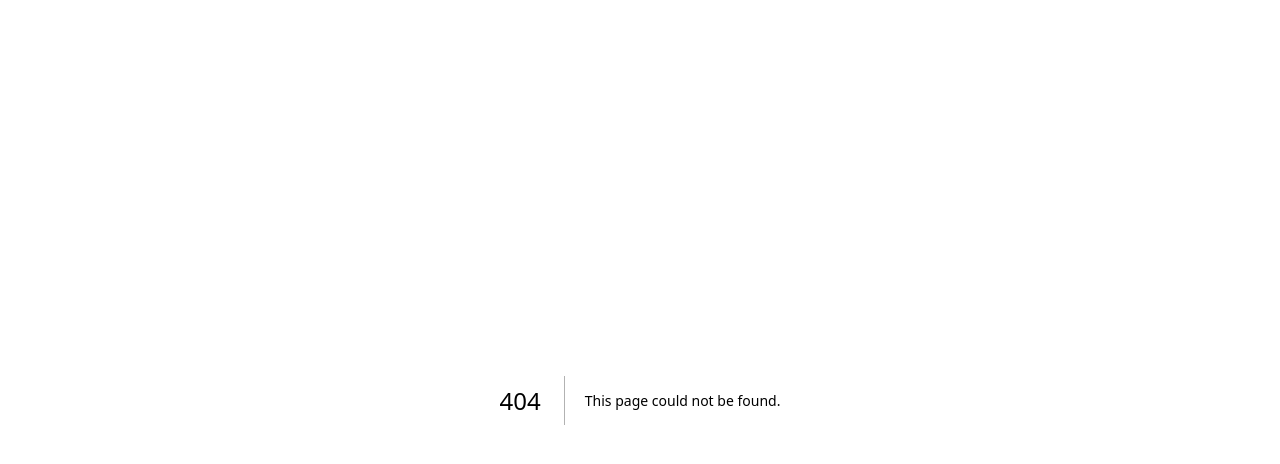
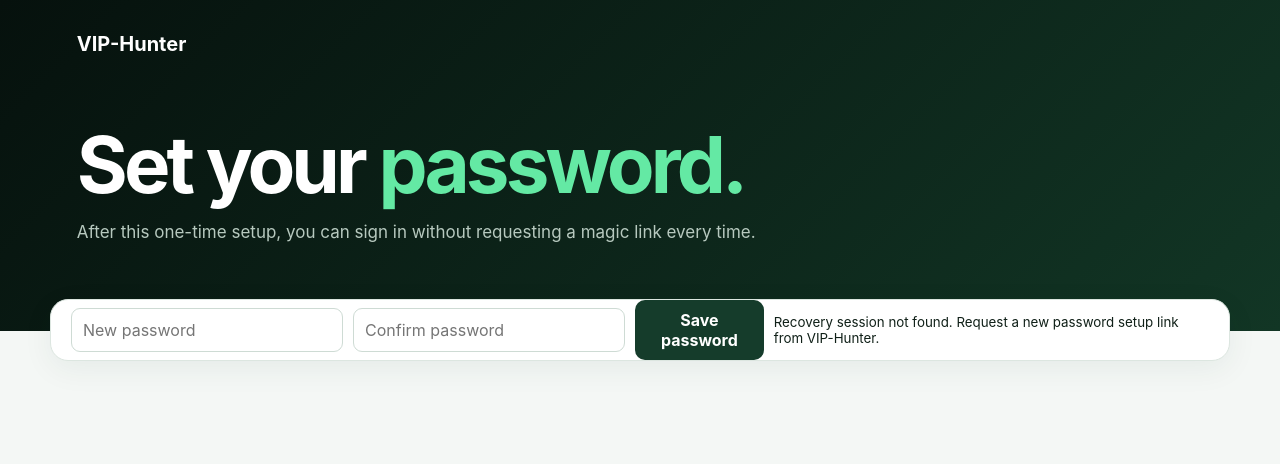
Before and after one commit to Karthi7170/vip-hunter, a Next.js app: page /update-password in a window 1280 px wide. Before the commit this address had no page. Shown: the top 464 px of the page. Built offline with nearby package versions, Linux system fonts and the light colour scheme; no server answers.

Commit message:
Add password reset page for VIP-Hunter

```diff
--- /dev/null
+++ b/app/update-password/page.tsx
@@ -0,0 +1,113 @@
+"use client";
+
+import { useEffect, useMemo, useState } from "react";
+import { LoaderCircle } from "lucide-react";
+import { createBrowserSupabase } from "@/lib/supabase-browser";
+
+export default function UpdatePasswordPage() {
+  const sb = useMemo(() => createBrowserSupabase(), []);
+  const [password, setPassword] = useState("");
+  const [confirm, setConfirm] = useState("");
+  const [loading, setLoading] = useState(true);
+  const [ready, setReady] = useState(false);
+  const [message, setMessage] = useState("Checking your recovery session…");
+
+  useEffect(() => {
+    let alive = true;
+
+    (async () => {
+      const {
+        data: { session },
+      } = await sb.auth.getSession();
+
+      if (!alive) return;
+      setReady(Boolean(session));
+      setLoading(false);
+      setMessage(
+        session
+          ? "Enter a new password for VIP-Hunter."
+          : "Recovery session not found. Request a new password setup link from VIP-Hunter.",
+      );
+    })();
+
+    const { data } = sb.auth.onAuthStateChange((_event, session) => {
+      if (!alive) return;
+      setReady(Boolean(session));
+      setLoading(false);
+      if (session) setMessage("Enter a new password for VIP-Hunter.");
+    });
+
+    return () => {
+      alive = false;
+      data.subscription.unsubscribe();
+    };
+  }, [sb]);
+
+  async function updatePassword(event: React.FormEvent) {
+    event.preventDefault();
+
+    if (password.length < 8) {
+      setMessage("Use at least 8 characters.");
+      return;
+    }
+
+    if (password !== confirm) {
+      setMessage("The passwords do not match.");
+      return;
+    }
+
+    setLoading(true);
+    setMessage("Updating password…");
+    const { error } = await sb.auth.updateUser({ password });
+    setLoading(false);
+
+    if (error) {
+      setMessage(`Password update error: ${error.message}`);
+      return;
+    }
+
+    setMessage("Password updated. Redirecting to VIP-Hunter…");
+    window.setTimeout(() => {
+      window.location.href = "/";
+    }, 900);
+  }
+
+  return (
+    <main>
+      <section className="hero">
+        <b className="brand">VIP-Hunter</b>
+        <h1>
+          Set your <span>password.</span>
+        </h1>
+        <p>After this one-time setup, you can sign in without requesting a magic link every time.</p>
+      </section>
+
+      <form className="panel login" onSubmit={updatePassword}>
+        <input
+          type="password"
+          required
+          minLength={8}
+          autoComplete="new-password"
+          value={password}
+          onChange={(event) => setPassword(event.target.value)}
+          placeholder="New password"
+          disabled={!ready || loading}
+        />
+        <input
+          type="password"
+          required
+          minLength={8}
+          autoComplete="new-password"
+          value={confirm}
+          onChange={(event) => setConfirm(event.target.value)}
+          placeholder="Confirm password"
+          disabled={!ready || loading}
+        />
+        <button type="submit" disabled={!ready || loading}>
+          {loading ? <LoaderCircle className="spin" size={16} /> : "Save password"}
+        </button>
+        <small>{message}</small>
+      </form>
+    </main>
+  );
+}
```
